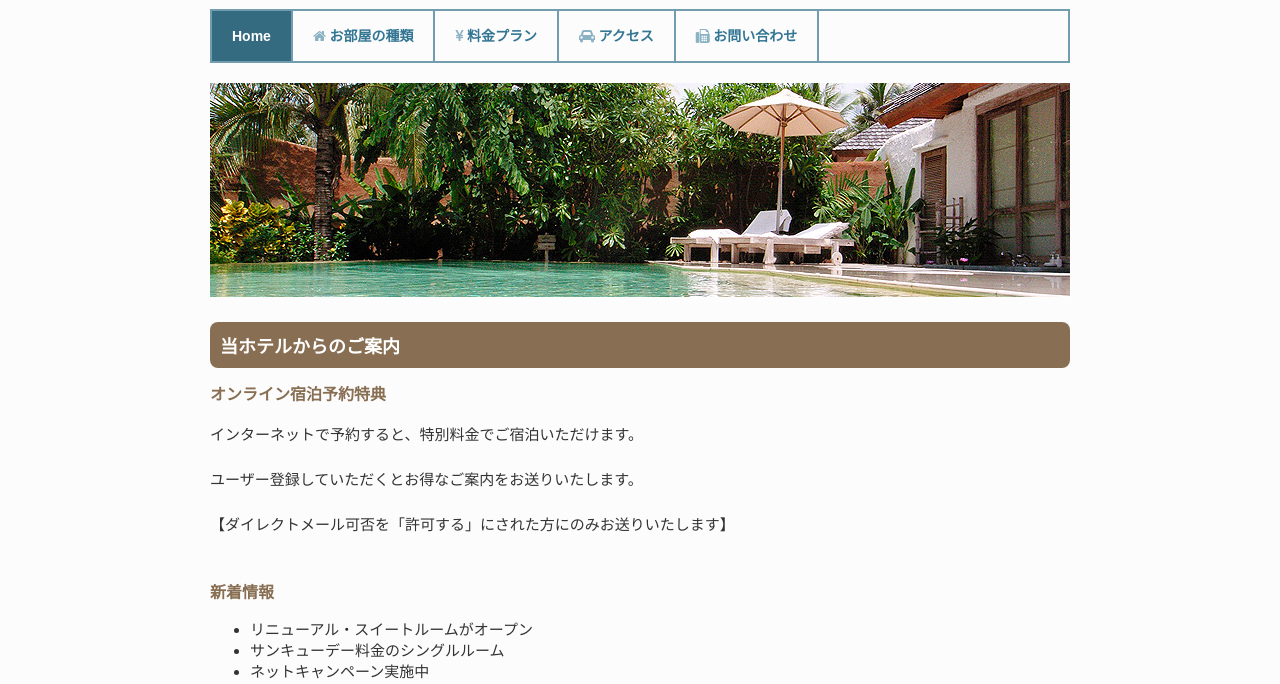
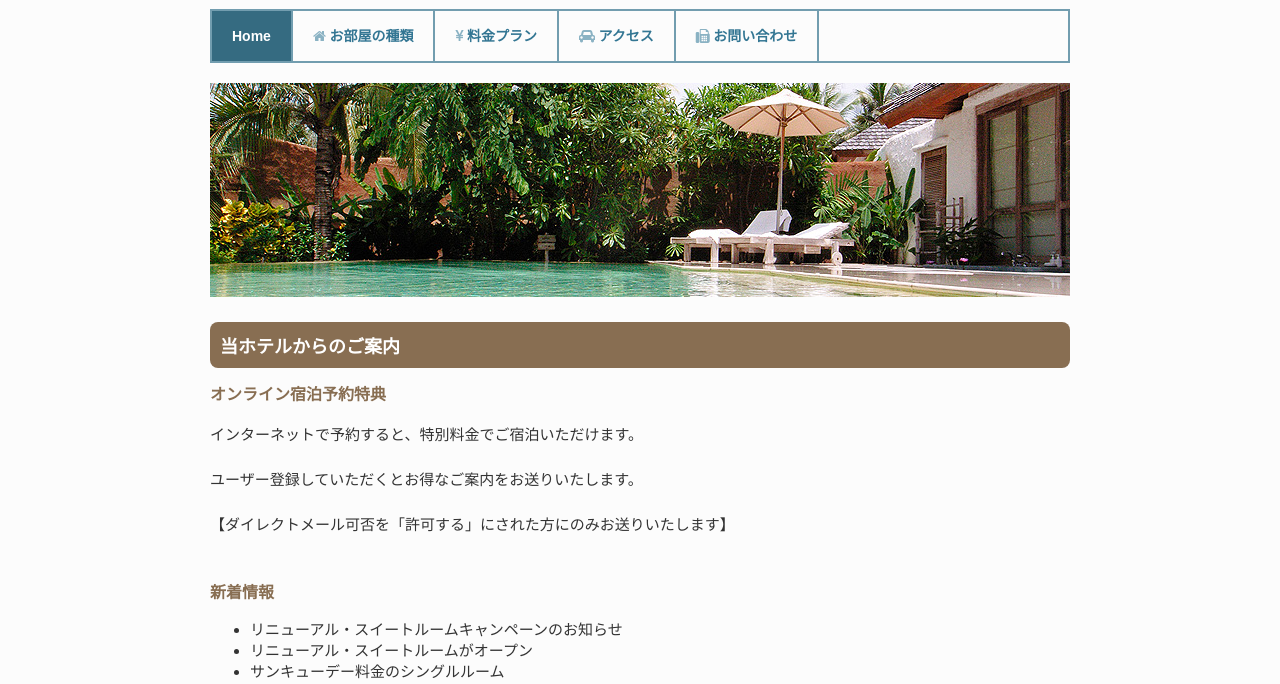
Before and after one commit to megane9988/gitstudy2017-11-05, a plain HTML site: page index.html in a window 1280 px wide. Shown: the part 89-773 px from the top of the page. Drawn offline with Linux system fonts and the light colour scheme.

Commit message:
新着情報の追加
リニューアル・スイートルームキャンペーンの開始に伴うお知らせを追加

```diff
--- a/index.html
+++ b/index.html
@@ -33,6 +33,7 @@
 		<div class="content">
 			<h2 class="hedding02">新着情報</h2>
 			<ul>
+				<li>リニューアル・スイートルームキャンペーンのお知らせ</li>
 				<li>リニューアル・スイートルームがオープン</li>
 				<li>サンキューデー料金のシングルルーム</li>
 				<li>ネットキャンペーン実施中</li>
```
